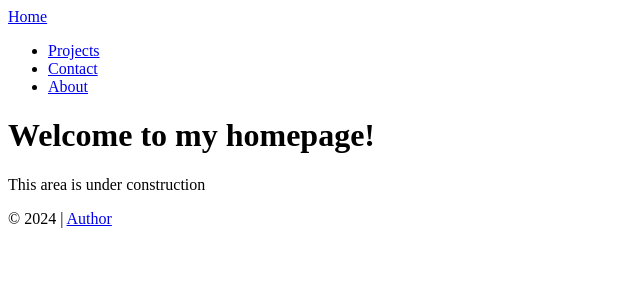
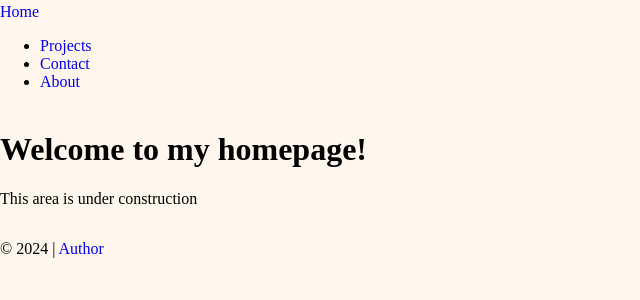
Before and after one commit to JonesInForCode/loafer-portfolio, a React (Vite) app: page / in a window 1280 px wide. Shown: the top 300 px of the page, without its empty margins (0-640 px from the left). Built offline with nearby package versions, Linux system fonts and the light colour scheme.

Commit message:
added some basic starting styling

```diff
--- a/src/App.css
+++ b/src/App.css
@@ -1,2 +1,27 @@
-main {
+/* ==== Global Properties ===== */
+
+* {
+    box-sizing: border-box;
 }
+html,
+body {
+    margin: 0;
+    padding: 0;
+    background-color: #fff7ed;
+}
+a {
+    text-decoration: none;
+}
+
+/* ======= Site Styling ===== */
+.site-wrapper {
+    min-height: 100vh;
+    display: flex;
+    flex-direction: column;
+}
+header {
+    height: 110px;
+    display: flex;
+    align-items: center;
+    padding-block: 10px;
+}
```
